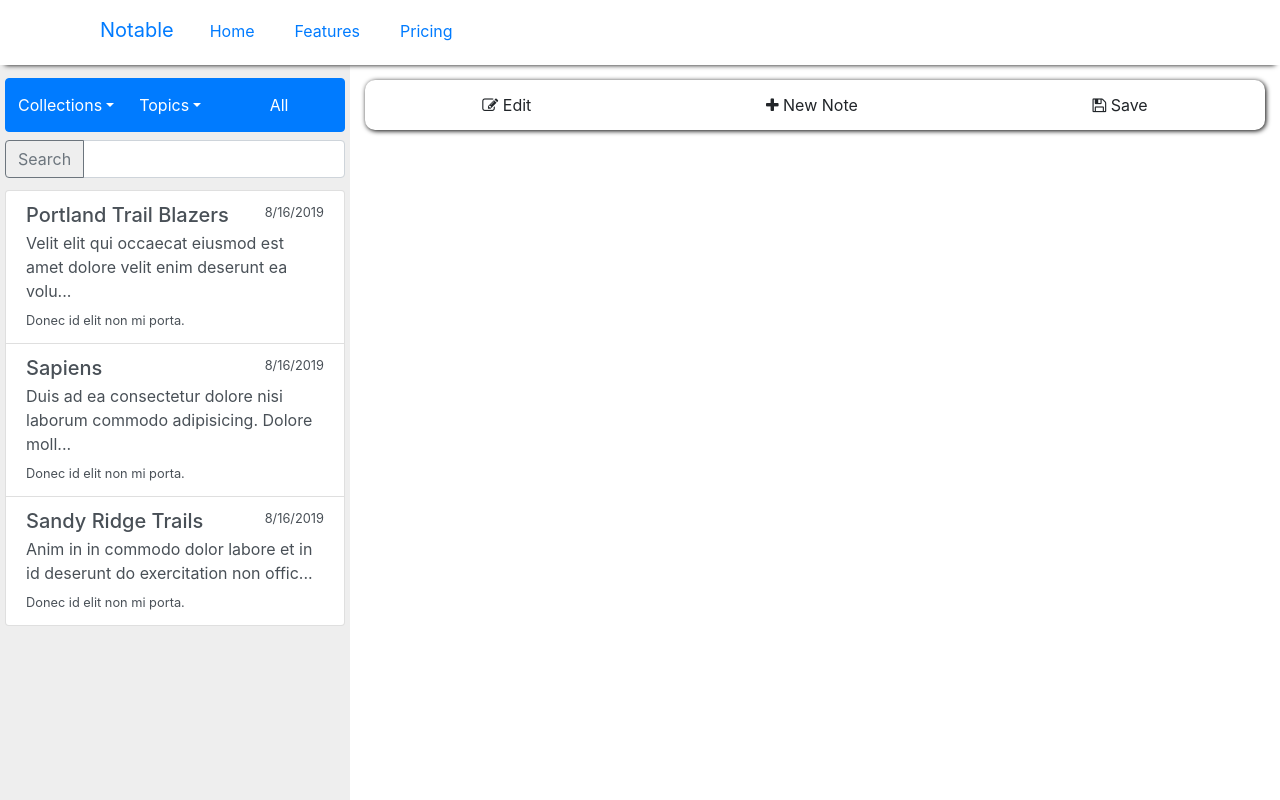
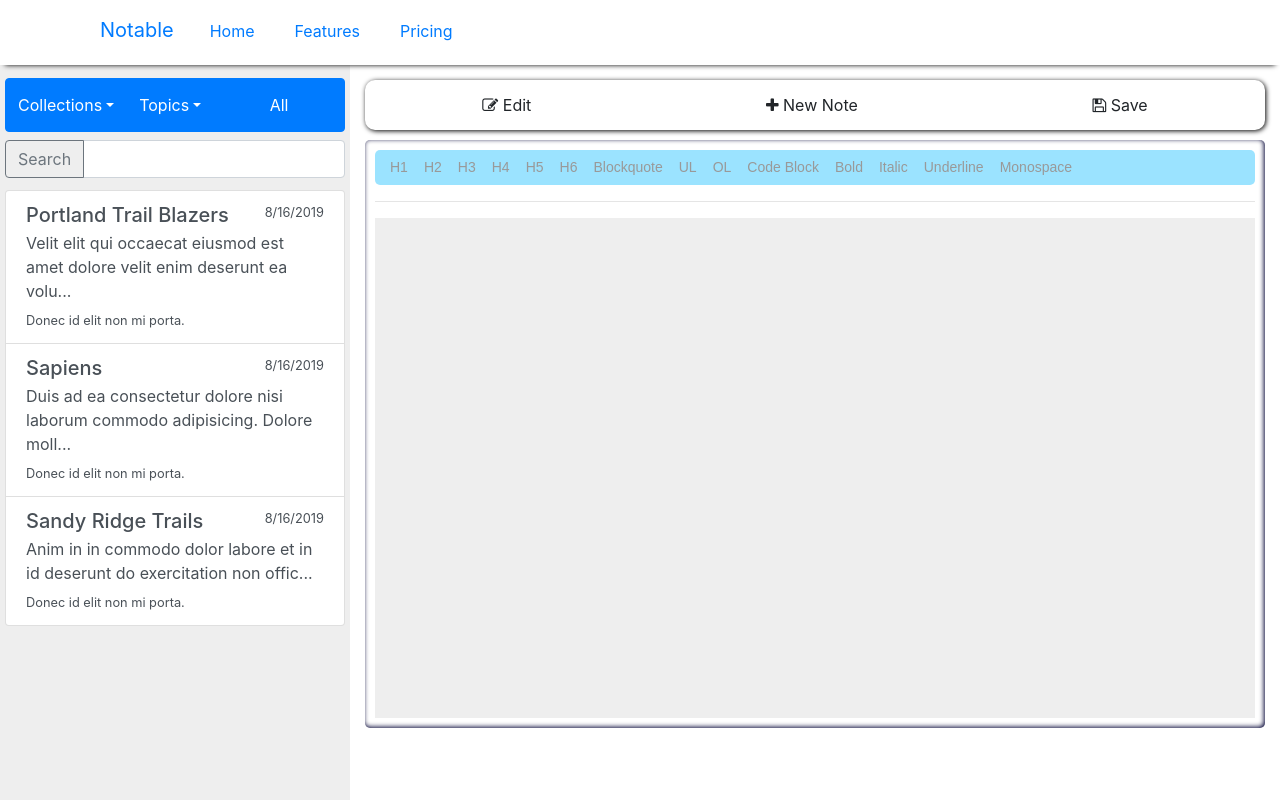
Before and after one commit to austinlords/notable, a React (Create React App) app: page / in a window 1280 px wide. Built offline with nearby package versions, Linux system fonts and the light colour scheme.

Commit message:
update draft.js layout

```diff
--- a/src/components/draftEditor.jsx
+++ b/src/components/draftEditor.jsx
@@ -1,15 +1,72 @@
 import React from "react";
-import { Editor, EditorState } from "draft-js";
+import { Editor, EditorState, RichUtils, convertToRaw } from "draft-js";
+import "../css/editor.css";
 
 class DraftEditor extends React.Component {
   constructor(props) {
     super(props);
     this.state = { editorState: EditorState.createEmpty() };
+
+    this.focus = () => this.editor.focus();
     this.onChange = editorState => this.setState({ editorState });
+
+    this.handleKeyCommand = this._handleKeyCommand.bind(this);
+    this.toggleBlockType = this._toggleBlocktype.bind(this);
   }
+
+  _handleKeyCommand(command, editorState) {
+    const newState = RichUtils.handleKeyCommand(editorState, command);
+    if (newState) {
+      this.onChange(newState);
+      return "handled";
+    }
+    return "not-handled";
+  }
+
+  _toggleBlocktype(blocktype) {
+    this.onChange(RichUtils.toggleBlockType(this.state.editorState, blocktype));
+  }
+
+  _onBoldClick() {
+    this.onChange(RichUtils.toggleInlineStyle(this.state.editorState, "BOLD"));
+  }
+
   render() {
+    const raw = convertToRaw(this.state.editorState.getCurrentContent());
+    console.log(raw);
+
     return (
-      <Editor editorState={this.state.editorState} onChange={this.onChange} />
+      <div id="rich-text-editor">
+        <div className="editor-control">
+          <div className="editor-control-row">
+            <span className="editor-styleButton">H1</span>
+            <span className="editor-styleButton">H2</span>
+            <span className="editor-styleButton">H3</span>
+            <span className="editor-styleButton">H4</span>
+            <span className="editor-styleButton">H5</span>
+            <span className="editor-styleButton">H6</span>
+            <span className="editor-styleButton">Blockquote</span>
+            <span className="editor-styleButton">UL</span>
+            <span className="editor-styleButton">OL</span>
+            <span className="editor-styleButton">Code Block</span>
+            <span
+              onClick={this._onBoldClick.bind(this)}
+              className="editor-styleButton"
+            >
+              Bold
+            </span>
+            <span className="editor-styleButton">Italic</span>
+            <span className="editor-styleButton">Underline</span>
+            <span className="editor-styleButton">Monospace</span>
+          </div>
+        </div>
+        <hr />
+        <Editor
+          editorState={this.state.editorState}
+          onChange={this.onChange}
+          handleKeyCommand={this._handleKeyCommand}
+        />
+      </div>
     );
   }
 }
--- a/src/css/editor.css
+++ b/src/css/editor.css
@@ -25,8 +25,42 @@
   width: 100%;
   height: 75%;
   background-color: lightcyan;
+  overflow: scroll;
 }
 
 .editor-draft {
   height: 500px;
 }
+
+.editor-styleButton {
+  color: #999;
+  cursor: pointer;
+  margin-right: 16px;
+  padding: 2px 0;
+  display: inline-block;
+}
+
+.editor-control-row {
+  font-family: Arial, Helvetica, sans-serif;
+  font-size: 14px;
+  user-select: none;
+  background-color: rgb(155, 227, 255);
+  padding: 5px 15px 5px 15px;
+  border-radius: 5px;
+}
+
+.editor-control {
+  width: 100%;
+}
+
+#rich-text-editor {
+  padding: 10px;
+  box-shadow: inset -1px -1px 5px #003;
+  border-radius: 5px;
+}
+
+.public-DraftEditor-content {
+  height: 500px;
+  background: #eee;
+  overflow: scroll;
+}
```
